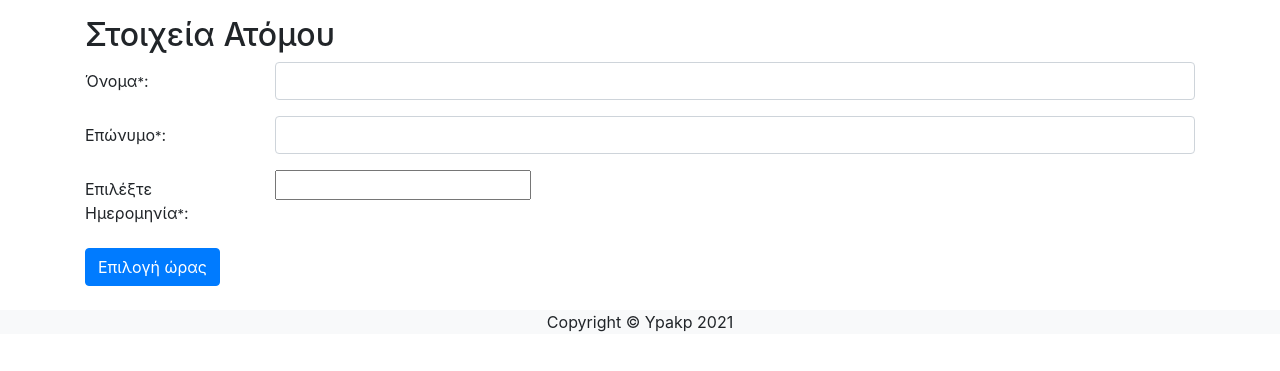
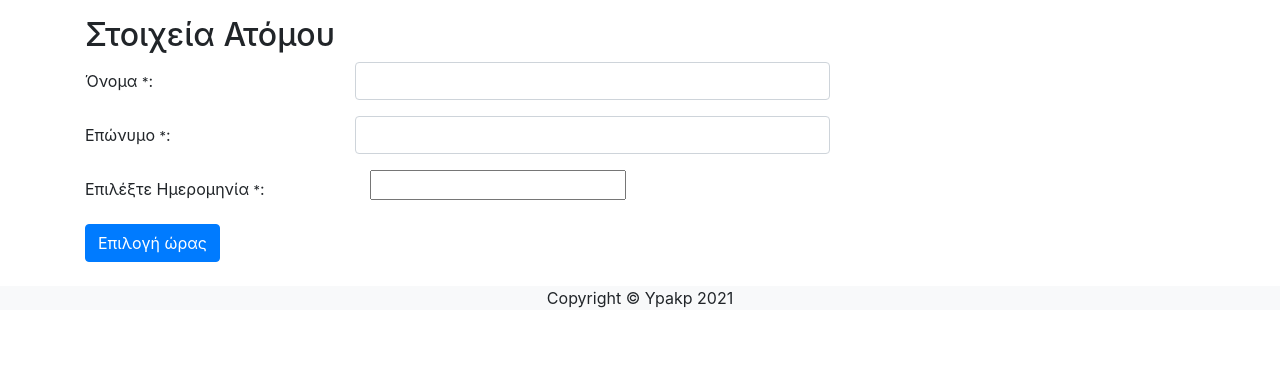
Before and after one commit to ks46/Human-Computer-Interaction, a PHP site: page /dateform2.php in a window 1280 px wide. Shown: the part 128-499 px from the top of the page. Run offline with PHP 8.4, Linux system fonts and the light colour scheme; a user stored in the database is signed in; data comes from the database, SQL or seed files in the repository; some libraries are stand-ins or nearby versions.

Commit message:
dateforms 1,2,3 Bootstrap-ed

```diff
--- a/startbootstrap-modern-business-gh-pages/index-level/dateform2.php
+++ b/startbootstrap-modern-business-gh-pages/index-level/dateform2.php
@@ -77,24 +77,24 @@
     <form id="apptDateForm" action="<?php echo htmlspecialchars($_SERVER["PHP_SELF"]); ?>" method="post">
       <h2>Στοιχεία Ατόμου</h2>
       <div class="form-group row">
-        <label for="FirstName" class="col-sm-2 col-form-label">Όνομα<small>*</small>:</label>
-        <div class="col-sm-10">
-          <input type="text" class="form-control" name="firstName" id="FirstName" required>
-          <div class="invalid-feedback">Το πεδίο είναι υποχρεωτικό.</div>
-        </div>
+        <label for="FirstName" class="col-sm-3 col-form-label">Όνομα <small>*</small>:</label>
+        <!-- <div class="col-sm-10"> -->
+        <input type="text" class="form-control col-lg-5" name="firstName" id="FirstName" required>
+        <span class="col-lg-4 form-text invalid-feedback">Το πεδίο είναι υποχρεωτικό.</span>
+        <!-- </div> -->
       </div>
       <div class="form-group row <?php echo (empty($lastName)) ? 'has-danger' : ''; ?>">
-        <label for="LastName" class="col-sm-2 col-form-label">Επώνυμο<small>*</small>:</label>
-        <div class="col-sm-10">
-          <input type="text" class="form-control" name="lastName" id="LastName" required>
-          <div class="invalid-feedback">Το πεδίο είναι υποχρεωτικό.</div>
-        </div>
+        <label for="LastName" class="col-sm-3 col-form-label">Επώνυμο <small>*</small>:</label>
+        <!-- <div class="col-sm-10"> -->
+        <input type="text" class="form-control  col-lg-5" name="lastName" id="LastName" required>
+        <span class="col-lg-4 form-text invalid-feedback">Το πεδίο είναι υποχρεωτικό.</span>
+        <!-- </div> -->
       </div>
 
       <!--date-->
       <div class="form-group row">
-        <label for="apptDate" class="col-sm-2 col-form-label">Επιλέξτε Ημερομηνία<small>*</small>:</label>
-        <div class="col-10">
+        <label for="apptDate" class="col-sm-3 col-form-label">Επιλέξτε Ημερομηνία <small>*</small>:</label>
+        <div class="col-5">
           <input type="text" name="appointmentDate" id="apptDate" required>
           <div class="invalid-feedback">Η επιλογή ημερομηνίας είναι υποχρεωτική.</div>
         </div>
--- a/startbootstrap-modern-business-gh-pages/index-level/dateform3.php
+++ b/startbootstrap-modern-business-gh-pages/index-level/dateform3.php
@@ -55,8 +55,8 @@
 
     <form id="apptTimeForm" action="<?php echo htmlspecialchars($_SERVER["PHP_SELF"]); ?>" method="post">
       <div class="form-group row">
-        <label for="DOY" class="col-sm-2 col-form-label">Επιλέξτε Ώρα:</label>
-        <select class="select" name="apptTime" id="appointmentTime" required>
+        <label for="DOY" class="col-sm-3 col-form-label">Επιλέξτε Ώρα:</label>
+        <select class="col-lg-5 form-control custom-select" name="apptTime" id="appointmentTime" required>
           <option value="default" selected>Επιλέξτε</option>
           <?php
             $availableTimes = "SELECT Time FROM appointment WHERE Date = ? AND branch = ? ORDER BY Time ASC";
```
Also changed, not shown: startbootstrap-modern-business-gh-pages/index-level/dateform.php (+8 -10 lines).
